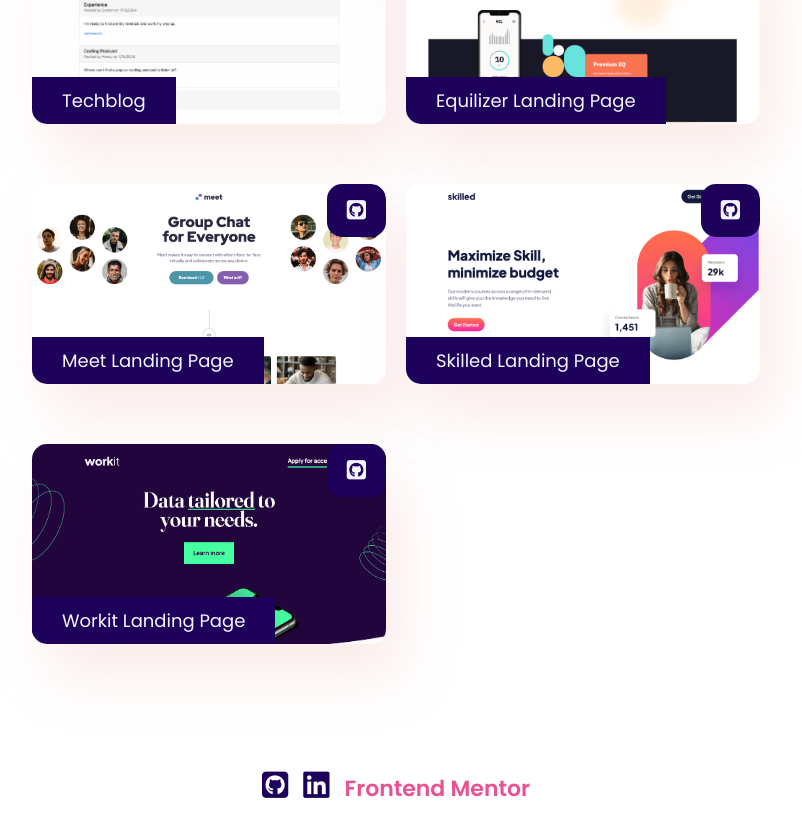
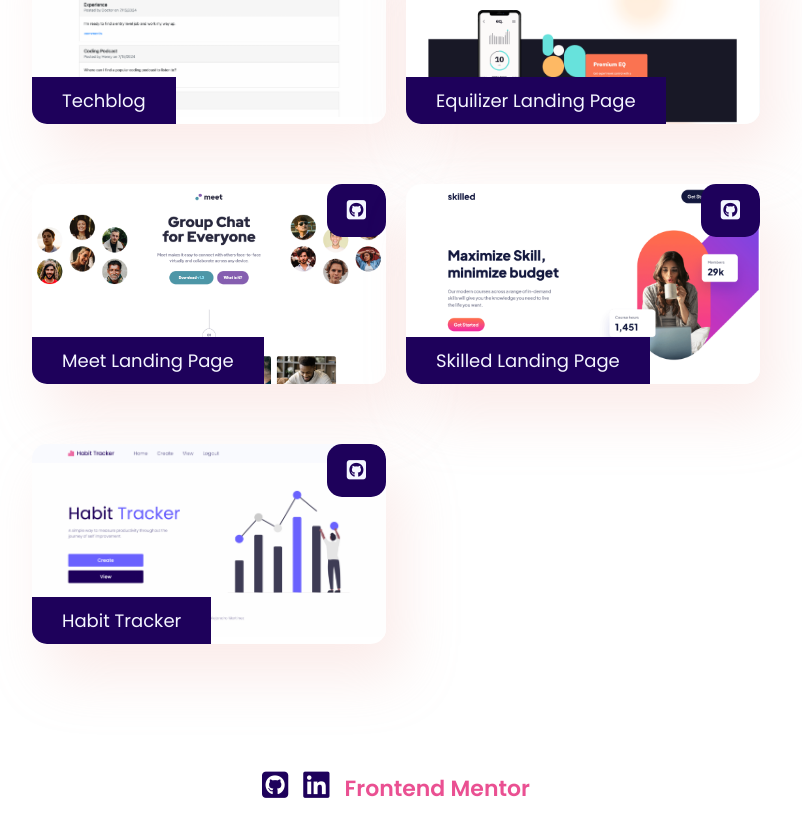
Before and after one commit to CloudOfAlemar/alemar-react-portfolio, a React (Vite) app: page /portfolio in a window 1280 px wide. Shown: the part 1057-1894 px from the top of the page, without its empty margins (244-1046 px from the left). Built offline with nearby package versions, Linux system fonts and the light colour scheme.

Commit message:
Switched some porfolio projects

```diff
--- a/src/components/headerComponents/HeaderNavbar.jsx
+++ b/src/components/headerComponents/HeaderNavbar.jsx
@@ -22,6 +22,8 @@ const navbarContainer = css`
   display: flex;
   justify-content: space-between;
   align-items: center;
+  max-width: 1440px;
+  margin: auto;
 `;
 
 const logoImg = css`
--- a/src/components/headerComponents/HeroArea.jsx
+++ b/src/components/headerComponents/HeroArea.jsx
@@ -11,6 +11,8 @@ const heroArea = css`
 `;
 
 const heroContainer = css`
+  max-width: 1440px;
+  margin: auto;
   @media screen and (min-width: 768px) {
     display: flex;
     justify-content: space-between;
--- a/src/components/pages/About.jsx
+++ b/src/components/pages/About.jsx
@@ -24,6 +24,8 @@ const profileImgStyle = css`
 `;
 
 const aboutContainer = css`
+  max-width: 1440px;
+  margin: auto;
   @media screen and (min-width: 768px) {
     display: flex;
   }
--- a/src/components/pages/Portfolio.jsx
+++ b/src/components/pages/Portfolio.jsx
@@ -6,7 +6,7 @@ import project1 from "../../assets/bmi-calculator-img.png";
 import project2 from "../../assets/equilizer-img.png";
 import project3 from "../../assets/meet-landing-page-img.png";
 import project4 from "../../assets/skilled-e-learning-img.png";
-import project5 from "../../assets/workit-landing-page-img.png";
+import project5 from "../../assets/habit-tracker-img.png";
 import project6 from "../../assets/tech-blog-screenshot.png";
 import PortfolioContent from "./portfolioComponents/PortfolioContent";
 import ProjectBubble from "./portfolioComponents/ProjectBubble";
@@ -99,9 +99,9 @@ function Portfolio() {
         <ProjectBubble
           img={project5}
           column={projBubble5}
-          projectName="Workit Landing Page"
-          live="https://cloudofalemar.github.io/WorkitLandingPage/"
-          github="https://github.com/CloudOfAlemar/WorkitLandingPage"
+          projectName="Habit Tracker"
+          live="https://alemar-habit-tracker.netlify.app/"
+          github="https://github.com/CloudOfAlemar/habit-tracker"
         />
       </div>
     </section>
```
Also changed, not shown: src/assets/habit-tracker-img.png (added), 1 other file (tests, documents, lock files or other folders).
